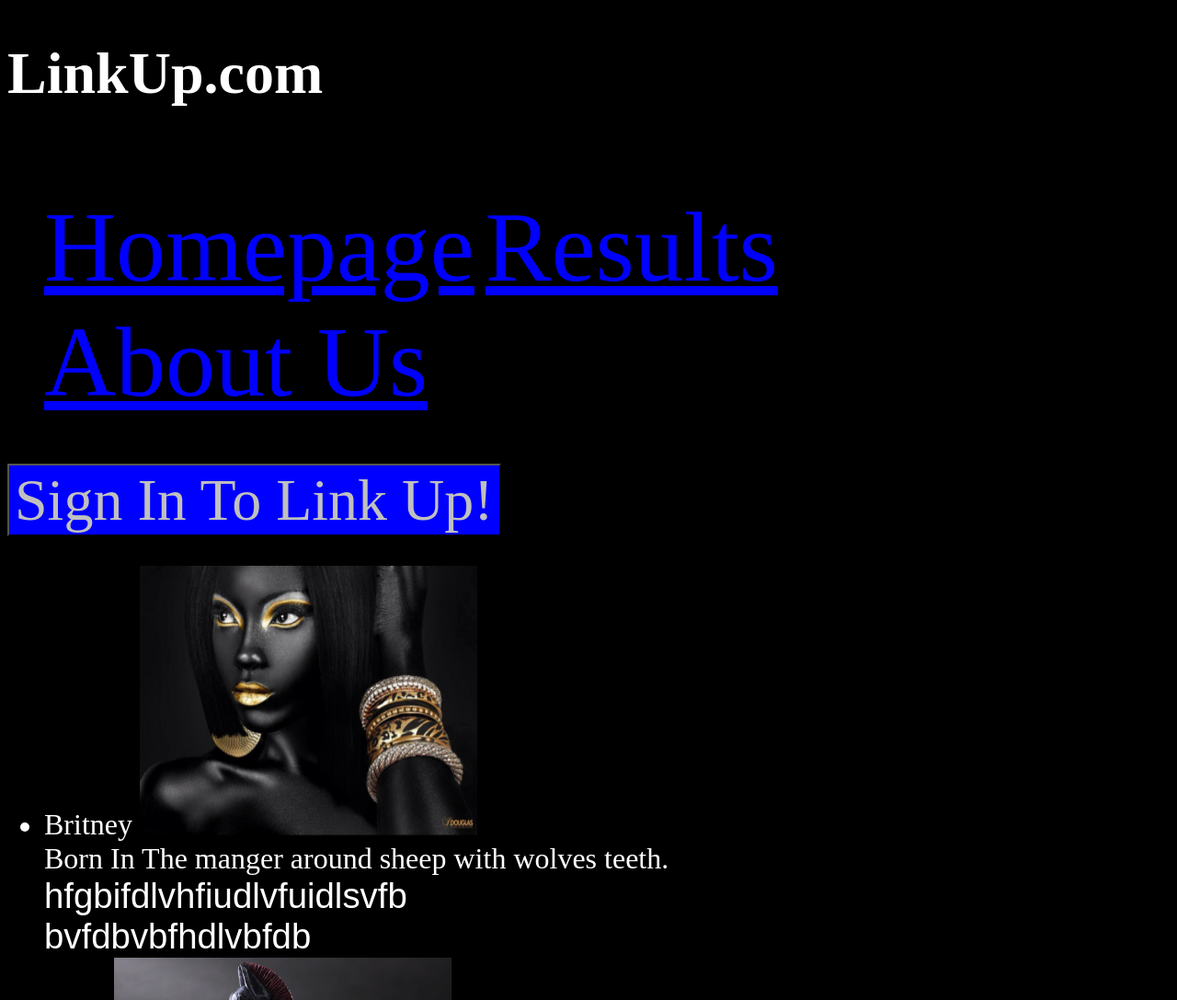
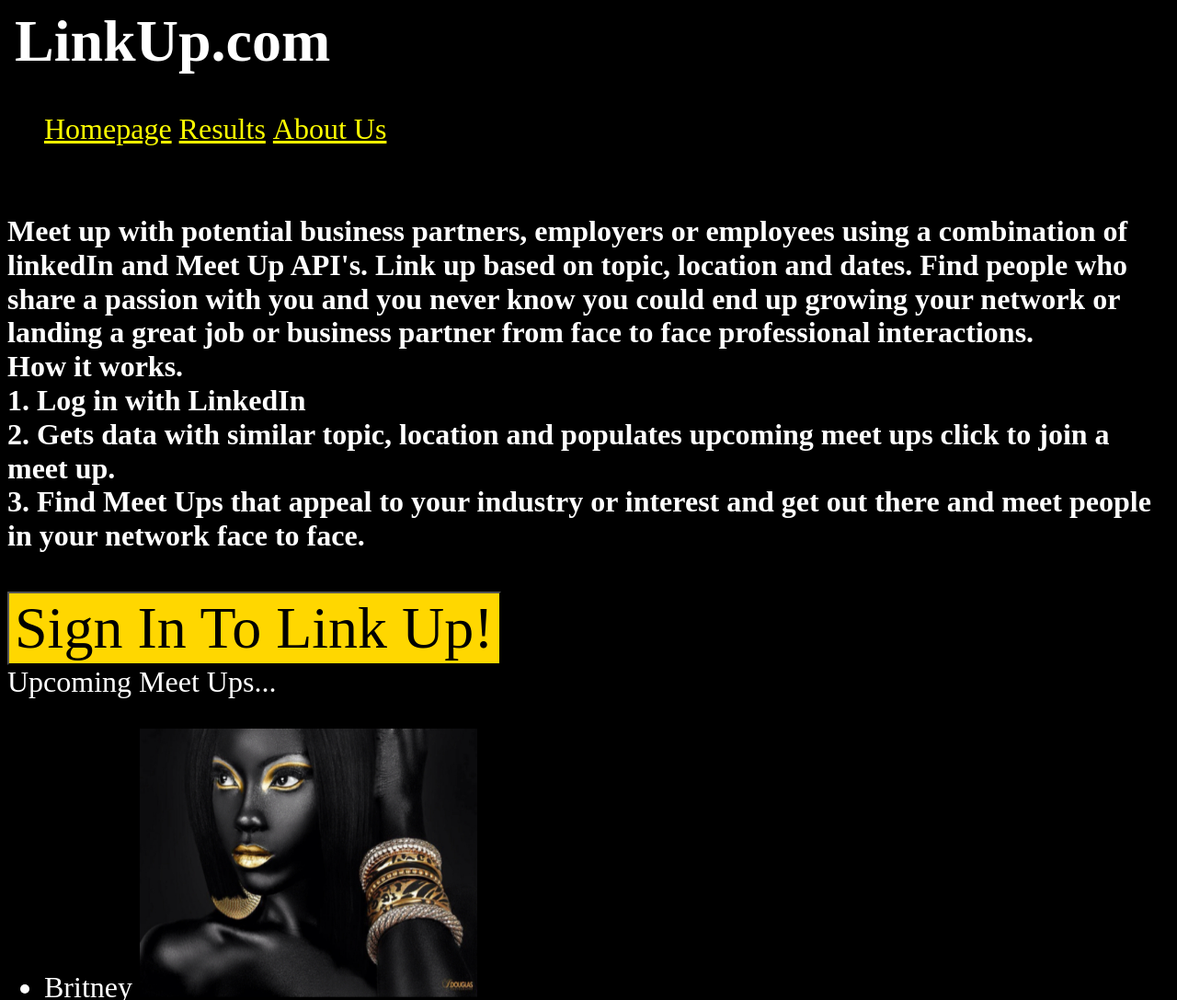
Before and after one commit to jtwalters25/linkedupproject, a plain HTML site: page index.html in a window 1280 px wide. Shown: the top 1087 px of the page at 92% size. Drawn offline with nearby package versions, Linux system fonts and the light colour scheme.

Commit message:
color change

```diff
--- a/index.html
+++ b/index.html
@@ -9,6 +9,14 @@
   <link rel="stylesheet" href="styles/base.css">
   <link rel="stylesheet" href="styles/layout.css">
   <link rel="stylesheet" href="styles/modules.css">
+  <script id="results-template" type="text/x-handlebars-template">
+  <li>
+    <a href="{{html_url}}" target="_blank"><h3>{{name}}</h3></a>
+    <p>Industry: {{industry}}</p>
+    <p>Date: {{date}}</p>
+    <p>Location: {{location}}</p>
+  </li>
+</script>
 </head>
 <body>
   <div id="header-wrapper">
@@ -25,14 +33,26 @@
 </div>
 <main>
   <section class="home">
+    <div class="summary">
+      <h4 style="text-align: left;">Meet up with potential business partners, employers or employees using a combination of linkedIn and Meet Up API's.  Link up based on topic, location and dates.  Find people who share a passion with you and you never know you could end up growing your network or landing a great job or business partner from face to face professional interactions.<br>
+
+      How it works.<br>
+      1. Log in with LinkedIn<br>
+      2. Gets data with similar topic, location and populates upcoming meet ups
+      click to join a meet up.<br>
+      3. Find Meet Ups that appeal to your industry or interest and get out there and meet people in your network face to face.</br>
+</h4>
+    </div>
   <button class="button" style="display:block;" type="button" name="signIn">Sign In To Link Up!</button>
 </section>
 <section class="results">
+  Upcoming Meet Ups...
+
 
 </section>
 <section class="about-us">
   <ul>
-    <li class="about">Britney <img src="/styles/imgs/Black-Queen.jpg" style="width:30%;height:30%;" alt="" /><br>Born In The manger around sheep with wolves teeth.<br><p>hfgbifdlvhfiudlvfuidlsvfb<br>bvfdbvbfhdlvbfdb<p></li>
+    <li class="about">Britney <img src="/styles/imgs/Black-Queen.jpg" style="width:30%;height:30%;" alt="" /><br>Born In The manger around sheep with wolves teeth.<br><p>Passion tech student who loves coffee and candy<br>bvfdbvbfhdlvbfdb<p></li>
     <li class="about">Trent <img src="/styles/imgs/trent.jpg" style="width:30%;height:30%;" alt="" /><br>Born in a lions den.<br><p>hfgbifdlvhfiudlvfuidlsvfb<br>bvfdbvbfhdlvbfdb<p></li>
     <li class="about">Jeremiah <img src="/styles/imgs/hawks.jpg" style="width:30%;height:30%; "alt="" /><br>Unborn<br><p>hfgbifdlvhfiudlvfuidlsvfb<br>bvfdbvbfhdlvbfdb<p></li>
   </ul>
--- a/styles/base.css
+++ b/styles/base.css
@@ -1,4 +1,4 @@
-body {
+body, h1{
   display: block;
   margin: 8px;
   background-color: black;
@@ -8,7 +8,7 @@ nav, .tab, a {
     background-color: transparent;
     top: 2.5em;
     display: inline-block;
-    font-size: 1.5em; color: blue;
+    font-size: 1em; color: yellow;
 }
 
 p {
@@ -20,6 +20,6 @@ p {
 }
 .button{
   display: block;
-  background-color: blue;
-  font-size: 200%; color: silver;
+  background-color: gold;
+  font-size: 200%; color: black;
 }
```
Also changed, not shown: README.md.
